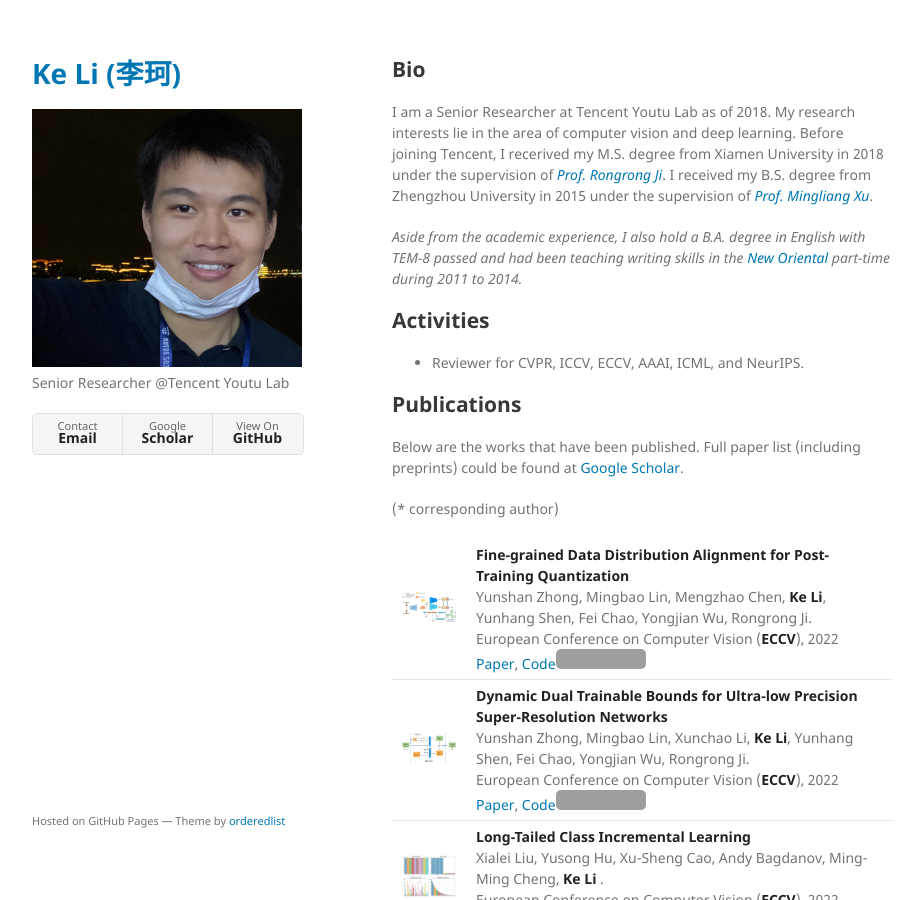
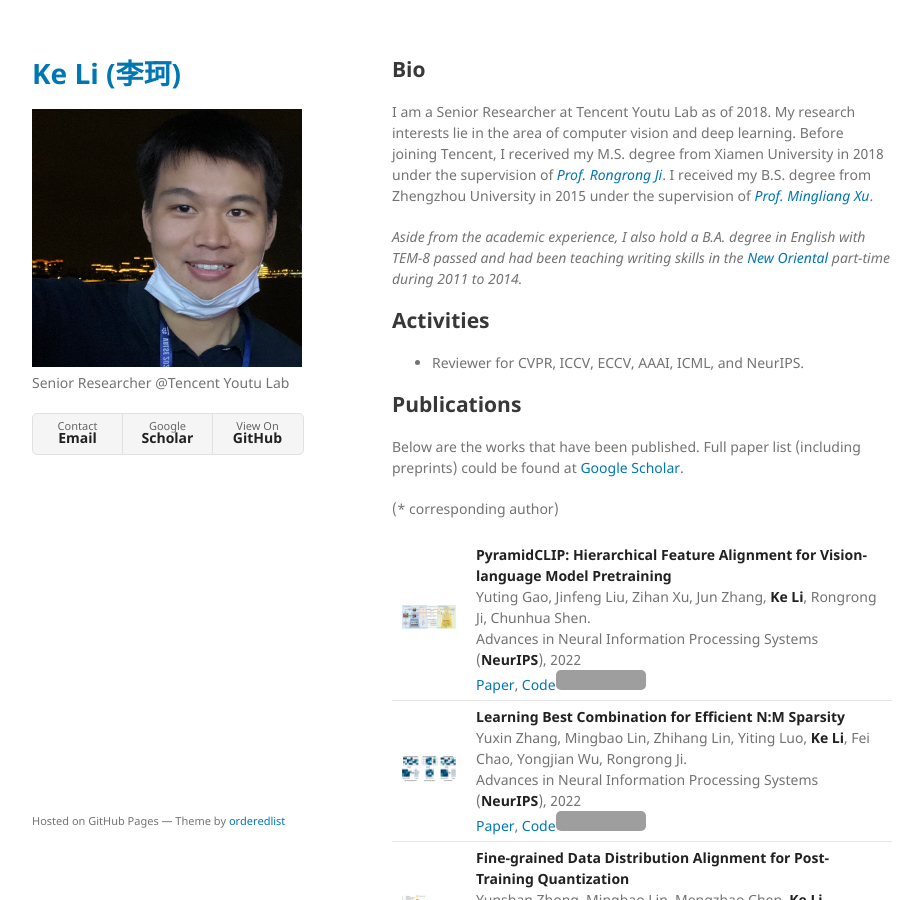
Before and after one commit to keli-61/keli-61.github.io, a Jekyll site: the page built from index.md, in a window 1280 px wide and 900 px high. Shown: the whole window, without its empty margins (178-1099 px from the left). Built offline with Jekyll 4.4.1, drawn with Linux system fonts in a browser that asks for light colours; our own code applies the rules of GitHub Pages for plain Markdown files; grey boxes are pictures that could not be loaded.

Commit message:
update NeurIPS

```diff
--- a/index.md
+++ b/index.md
@@ -17,6 +17,8 @@ Below are the works that have been published. Full paper list (including preprin
 
 (* corresponding author)
 
+| <img src="assets/img/NeurIPS2022_PyramidCLIP.jpg" alt="drawing" width="150" /> | **PyramidCLIP: Hierarchical Feature Alignment for Vision-language Model Pretraining**<br />Yuting Gao, Jinfeng Liu, Zihan Xu, Jun Zhang, **Ke Li**, Rongrong Ji, Chunhua Shen.<br />Advances in Neural Information Processing Systems (**NeurIPS**), 2022<br />[Paper](https://arxiv.org/abs/2204.14095), [Code](https://github.com/Yuting-Gao/PyramidCLIP)<img style="border: 0px;padding: 0px;border-radius: 5px;" src="https://img.shields.io/github/stars/Yuting-Gao/PyramidCLIP.svg" alt="GitHub stars" title="" />|
+| <img src="assets/img/NeurIPS2022_NM.jpg" alt="drawing" width="150" /> | **Learning Best Combination for Efficient N:M Sparsity**<br />Yuxin Zhang, Mingbao Lin, Zhihang Lin, Yiting Luo, **Ke Li**, Fei Chao, Yongjian Wu, Rongrong Ji.<br />Advances in Neural Information Processing Systems (**NeurIPS**), 2022<br />[Paper](https://arxiv.org/abs/2206.06662), [Code](https://github.com/zyxxmu/LBC)<img style="border: 0px;padding: 0px;border-radius: 5px;" src="https://img.shields.io/github/stars/zyxxmu/LBC.svg" alt="GitHub stars" title="" /> |
 | <img src="assets/img/ECCV2022_fine.jpg" alt="drawing" width="150" /> | **Fine-grained Data Distribution Alignment for Post-Training Quantization**<br />Yunshan Zhong, Mingbao Lin, Mengzhao Chen, **Ke Li**, Yunhang Shen, Fei Chao, Yongjian Wu, Rongrong Ji.<br />European Conference on Computer Vision (**ECCV**), 2022<br />[Paper](https://arxiv.org/abs/2109.04186), [Code](https://github.com/zysxmu/FDDA)<img style="border: 0px;padding: 0px;border-radius: 5px;" src="https://img.shields.io/github/stars/zysxmu/FDDA.svg" alt="GitHub stars" title="" />|
 | <img src="assets/img/ECCV2022_dynamic.jpg" alt="drawing" width="150" /> | **Dynamic Dual Trainable Bounds for Ultra-low Precision Super-Resolution Networks**<br />Yunshan Zhong, Mingbao Lin, Xunchao Li, **Ke Li**, Yunhang Shen, Fei Chao, Yongjian Wu, Rongrong Ji.<br />European Conference on Computer Vision (**ECCV**), 2022<br />[Paper](https://arxiv.org/abs/2203.03844), [Code](https://github.com/zysxmu/DDTB)<img style="border: 0px;padding: 0px;border-radius: 5px;" src="https://img.shields.io/github/stars/zysxmu/DDTB.svg" alt="GitHub stars" title="" /> |
 | <img src="assets/img/ECCV2022_long.jpg" alt="drawing" width="150" /> | **Long-Tailed Class Incremental Learning**<br />Xialei Liu, Yusong Hu, Xu-Sheng Cao, Andy Bagdanov, Ming-Ming Cheng, **Ke Li** .<br />European Conference on Computer Vision (**ECCV**), 2022<br />[Paper](https://keli-61.github.io/) |
```
Also changed, not shown: assets/img/NeurIPS2022_NM.jpg (added), assets/img/NeurIPS2022_PyramidCLIP.jpg (added).
